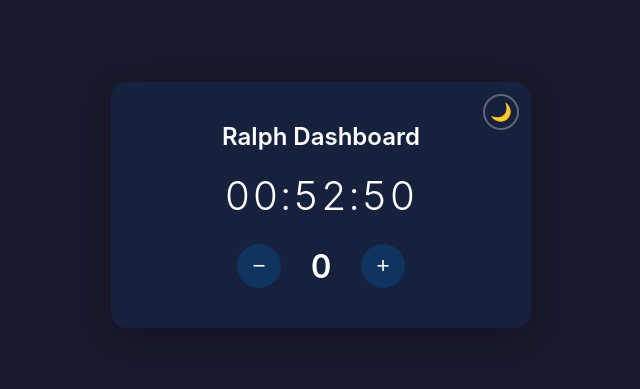
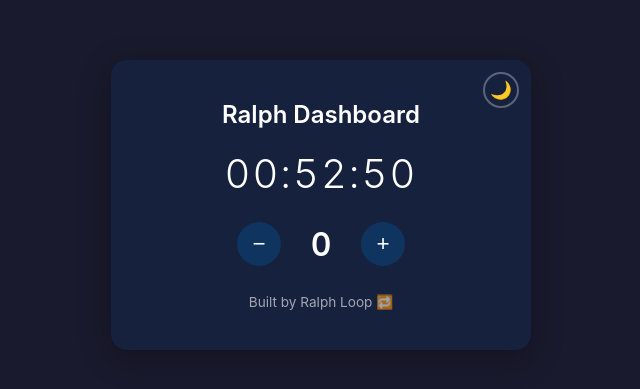
Before and after one commit to abe-ipynb/ralphbox2, a plain HTML site: page index.html in a window 1280 px wide. Shown: the part 195-584 px from the top of the page, without its empty margins (319-959 px from the left). Drawn offline with Linux system fonts and the light colour scheme.

Commit message:
ralph: story 5 - Final Polish
Co-Authored-By: Claude Opus 4.6 <noreply@anthropic.com>

```diff
--- a/index.html
+++ b/index.html
@@ -116,6 +116,18 @@
             min-width: 48px;
             font-variant-numeric: tabular-nums;
         }
+        @keyframes fadeIn {
+            from { opacity: 0; transform: translateY(16px); }
+            to { opacity: 1; transform: translateY(0); }
+        }
+        .card {
+            animation: fadeIn 0.6s ease-out;
+        }
+        .footer {
+            margin-top: 28px;
+            font-size: 0.85rem;
+            opacity: 0.6;
+        }
     </style>
 </head>
 <body>
@@ -128,6 +140,7 @@
             <span class="counter-value" id="counter-value">0</span>
             <button onclick="changeCount(1)" aria-label="Increase">+</button>
         </div>
+        <div class="footer">Built by Ralph Loop 🔁</div>
     </div>
     <script>
         function updateClock() {
```
Also changed, not shown: 1 other file.
